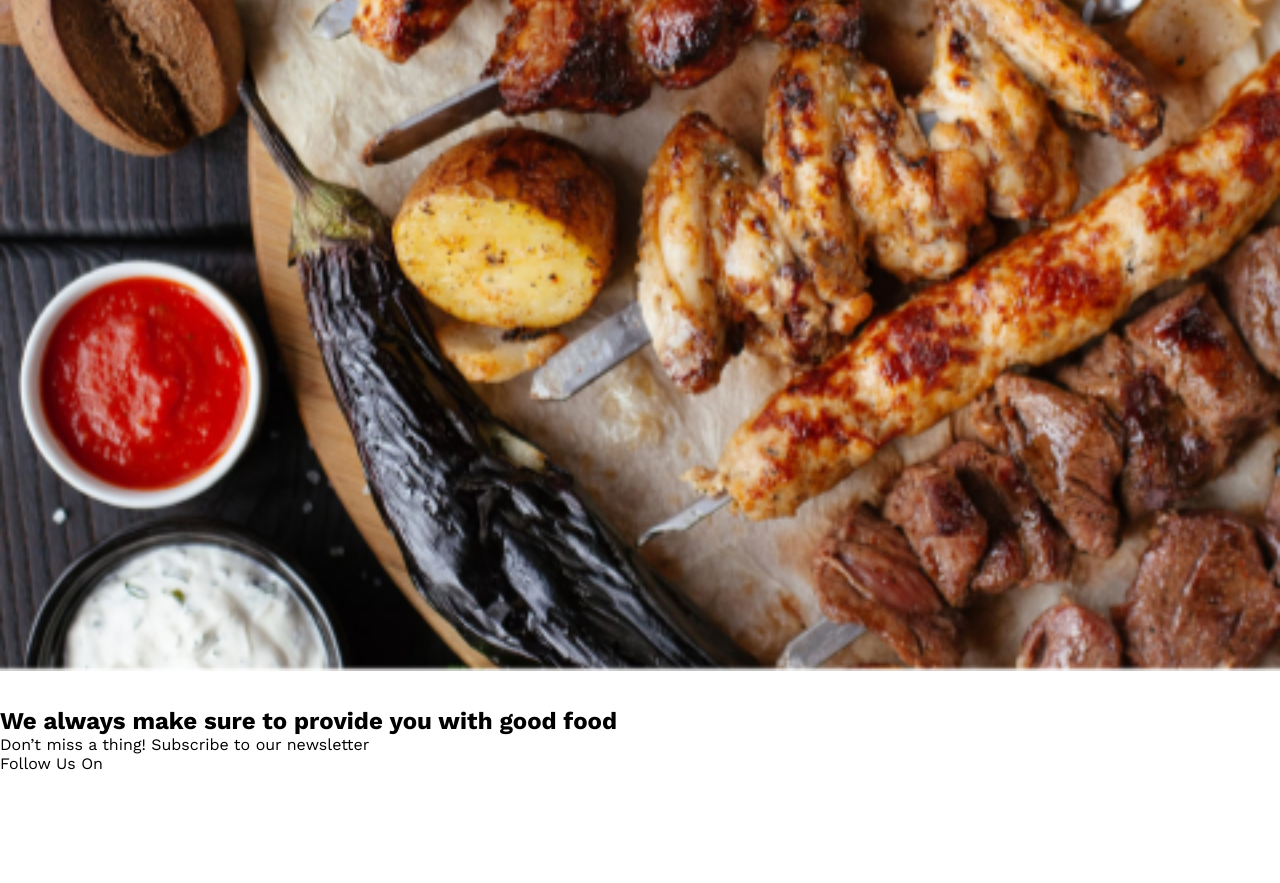
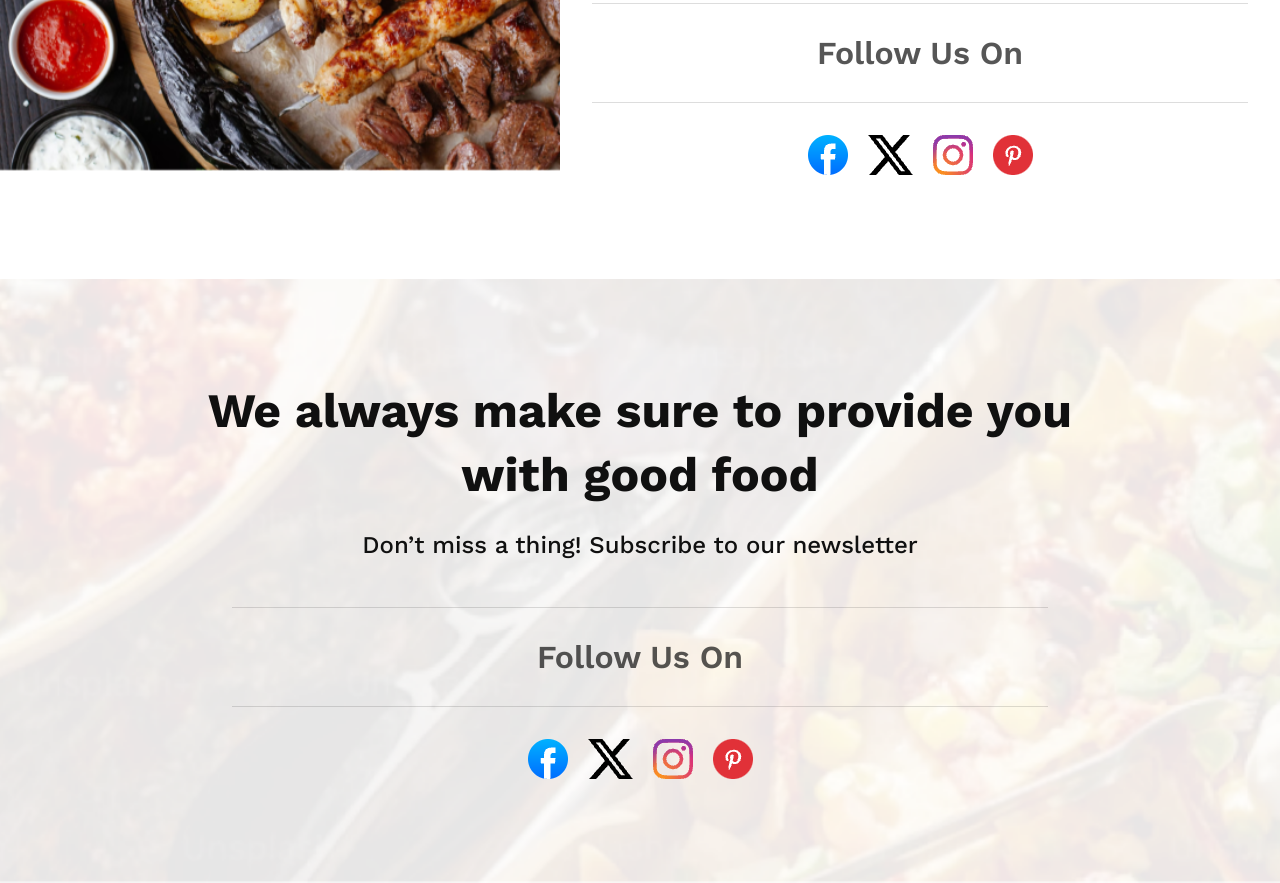
Before and after one commit to ArunRoy404/GoodGood-Food-restaurant-Landing-page, a plain HTML site: page index.html in a window 1280 px wide. Shown: the part 2152-3035 px from the top of the page. Before the commit the page ends 2925 px from the top, so only its background shows below. Drawn offline with nearby package versions, Linux system fonts and the light colour scheme.

Commit message:
footer added

```diff
--- a/Style/style.css
+++ b/Style/style.css
@@ -72,9 +72,11 @@ body {
     width: 425px;
     height: 522px;
 }
-.img-container img{
+
+.img-container img {
     width: 100%;
 }
+
 .img-container {
     margin-bottom: 32px;
 }
@@ -88,7 +90,7 @@ body {
     text-align: center;
 }
 
-.food-title{
+.food-title {
     border-radius: 8px;
     background: rgba(82, 195, 3, 0.15);
     padding: 14px 32px;
@@ -98,6 +100,7 @@ body {
     line-height: 28px;
     letter-spacing: 0%;
 }
+
 .card-details h3 {
     color: rgb(16, 16, 16);
     font-size: 40px;
@@ -106,7 +109,7 @@ body {
     letter-spacing: 0%;
 }
 
-.card-details p{
+.card-details p {
     color: rgb(16, 16, 16);
     opacity: 0.7;
     font-size: 18px;
@@ -114,17 +117,20 @@ body {
     line-height: 28px;
     letter-spacing: 0%;
 }
-.food-container{
+
+.food-container {
     display: flex;
     justify-content: space-between;
 }
-.food{
+
+.food {
     width: 1320px;
     align-items: center;
     text-align: center;
     margin: 100px auto;
 }
-.food p{
+
+.food p {
     opacity: 0.6;
     color: rgb(16, 16, 16);
     font-size: 24px;
@@ -134,7 +140,7 @@ body {
     margin-bottom: 16px;
 }
 
-.food h1{
+.food h1 {
     color: rgb(16, 16, 16);
     margin-bottom: 48px;
     font-size: 48px;
@@ -142,6 +148,81 @@ body {
     line-height: 64px;
     letter-spacing: 0%;
 }
-.food-container{
+
+.food-container {
     margin-bottom: 64px;
 }
+
+.footer1 {
+
+}
+
+.footer1 .img-container {
+    width: 960px;
+    margin: 0px;
+}
+
+.footer1 .img-container img{
+    width: 100%;
+    height: 100%;
+
+}
+
+.footer1 {
+    display: flex;
+    align-items: center;
+    text-align: center;
+}
+
+.content {
+    margin: auto;
+}
+.footer2 .content {
+    margin: auto;
+    text-align: center;
+    padding: 100px 200px;
+}
+.icons {
+    display: flex;
+    gap: 20px;
+    justify-content: center;
+}
+
+.content h1 {
+    color: rgb(16, 16, 16);
+    font-size: 48px;
+    font-weight: 700;
+    line-height: 64px;
+    letter-spacing: 0%;
+    margin-bottom: 24px;
+}
+
+.content p {
+    color: rgb(16, 16, 16);
+    font-size: 24px;
+    font-weight: 500;
+    line-height: 28px;
+    letter-spacing: 0%;
+    margin-bottom: 48px;
+}
+
+.content .follow {
+    box-sizing: border-box;
+    border-bottom: 1px solid rgba(16, 16, 16, 0.2);
+    border-top: 1px solid rgba(16, 16, 16, 0.2);
+    opacity: 0.7;
+    color: rgb(16, 16, 16);
+    font-size: 32px;
+    font-weight: 600;
+    line-height: 38px;
+    letter-spacing: 0%;
+    padding: 30px 10px;
+    margin: 32px;
+}
+.footer2{
+    margin-top: 100px;
+    background: url('../assets/social-bg.png');
+    background-repeat: no-repeat;
+    background-position: center;
+    background-size: cover;
+}
--- a/index.html
+++ b/index.html
@@ -74,11 +74,29 @@
             <div class="content">
                 <h1>We always make sure to provide you with good food</h1>
                 <p>Don’t miss a thing! Subscribe to our newsletter</p>
-                <div>
+                <div class="follow">
                     <span>Follow Us On</span>
                 </div>
                 <div class="icons">
-                    <a href="assets/"></a><a href=""></a><a href=""></a><a href=""></a>
+                    <a href=""><img src="assets/fb.png" alt=""></a>
+                    <a href=""><img src="assets/x.png" alt=""></a>
+                    <a href=""><img src="assets/ig.png" alt="">
+                    </a><a href=""><img src="assets/pinterest.png" alt=""></a>
+                </div>
+            </div>
+        </section>
+        <section class="footer2">
+            <div class="content">
+                <h1>We always make sure to provide you with good food</h1>
+                <p>Don’t miss a thing! Subscribe to our newsletter</p>
+                <div class="follow">
+                    <span>Follow Us On</span>
+                </div>
+                <div class="icons">
+                    <a href=""><img src="assets/fb.png" alt=""></a>
+                    <a href=""><img src="assets/x.png" alt=""></a>
+                    <a href=""><img src="assets/ig.png" alt="">
+                    </a><a href=""><img src="assets/pinterest.png" alt=""></a>
                 </div>
             </div>
         </section>
```
Also changed, not shown: assets/fb.png (added), assets/ig.png (added), assets/pinterest.png (added), assets/x.png (added).
